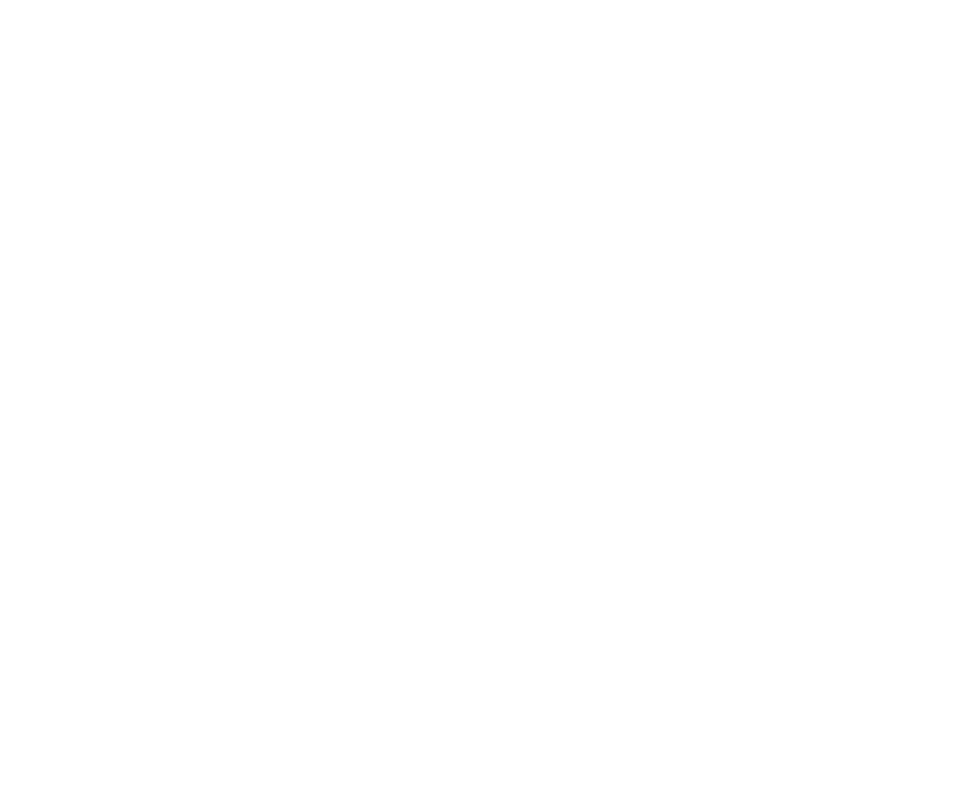
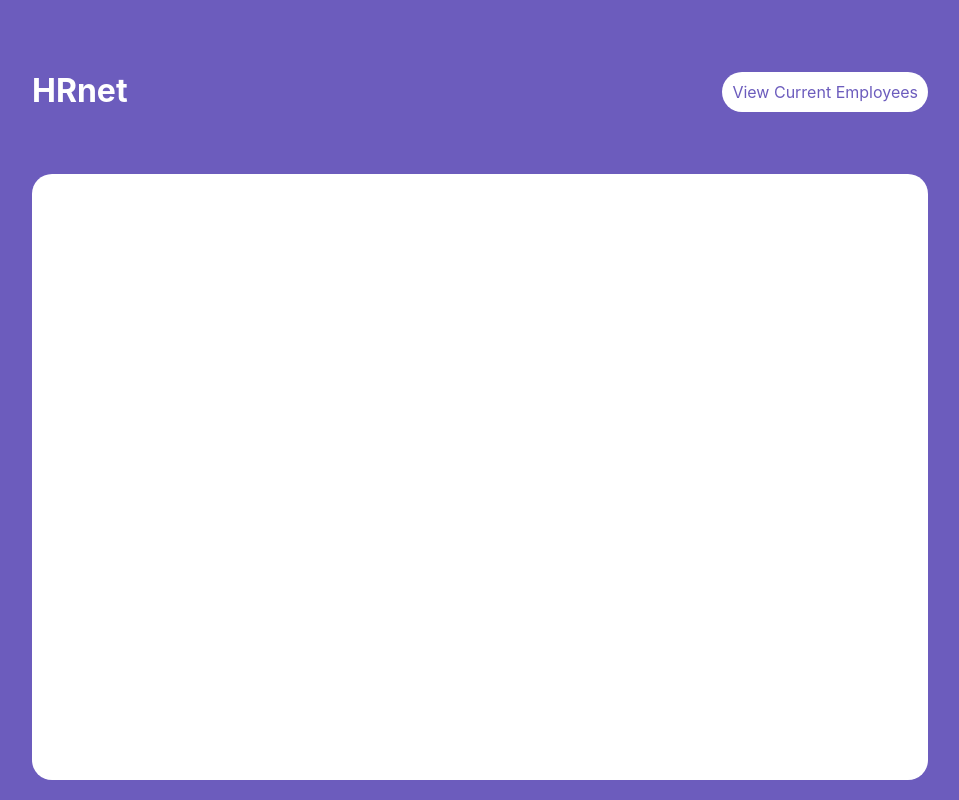
Before and after one commit to ghaithdiab/ghaithdiab_14_17032022, a React (Create React App) app: page / in a window 1280 px wide. Shown: the whole page, without its empty margins (160-1119 px from the left). Built offline with nearby package versions, Linux system fonts and the light colour scheme.

Commit message:
desgin home page

```diff
--- /dev/null
+++ b/src/Pages/HomePage/HomePage.css
@@ -0,0 +1,32 @@
+.background{
+  background-color: #6C5CBD;
+  width: 100%;
+  height: 100vh;
+  display: flex;
+  flex-direction: column;
+}
+.header{
+  width: 70%;
+  display: flex;
+  justify-content: space-between;
+  margin: 50px auto 20px auto;
+}
+.header h1{
+  color: #fff;
+}
+.header a{
+  margin-top: 22px;
+  margin-bottom: 22px;
+  background-color: #fff;
+  text-decoration: none;
+  border-radius: 20px;
+  padding: 10px;
+  color: #6C5CBD;
+}
+.form-div{
+  width: 70%;
+  height: 80vh;
+  margin: 20px auto;
+  background-color: #fff;
+  border-radius: 20px;
+}
--- a/src/Pages/HomePage/HomePage.js
+++ b/src/Pages/HomePage/HomePage.js
@@ -1,9 +1,14 @@
 import React from 'react'
-
+import { Link } from 'react-router-dom'
+import './HomePage.css'
 const HomePage = () => {
   return (
     <div className='background'>
-      <div className='form'>
+      <div className='header'>
+        <h1>HRnet</h1>
+        <Link to='/Employees'>View Current Employees</Link>
+      </div>
+      <div className='form-div'>
 
       </div>
     </div>
```
